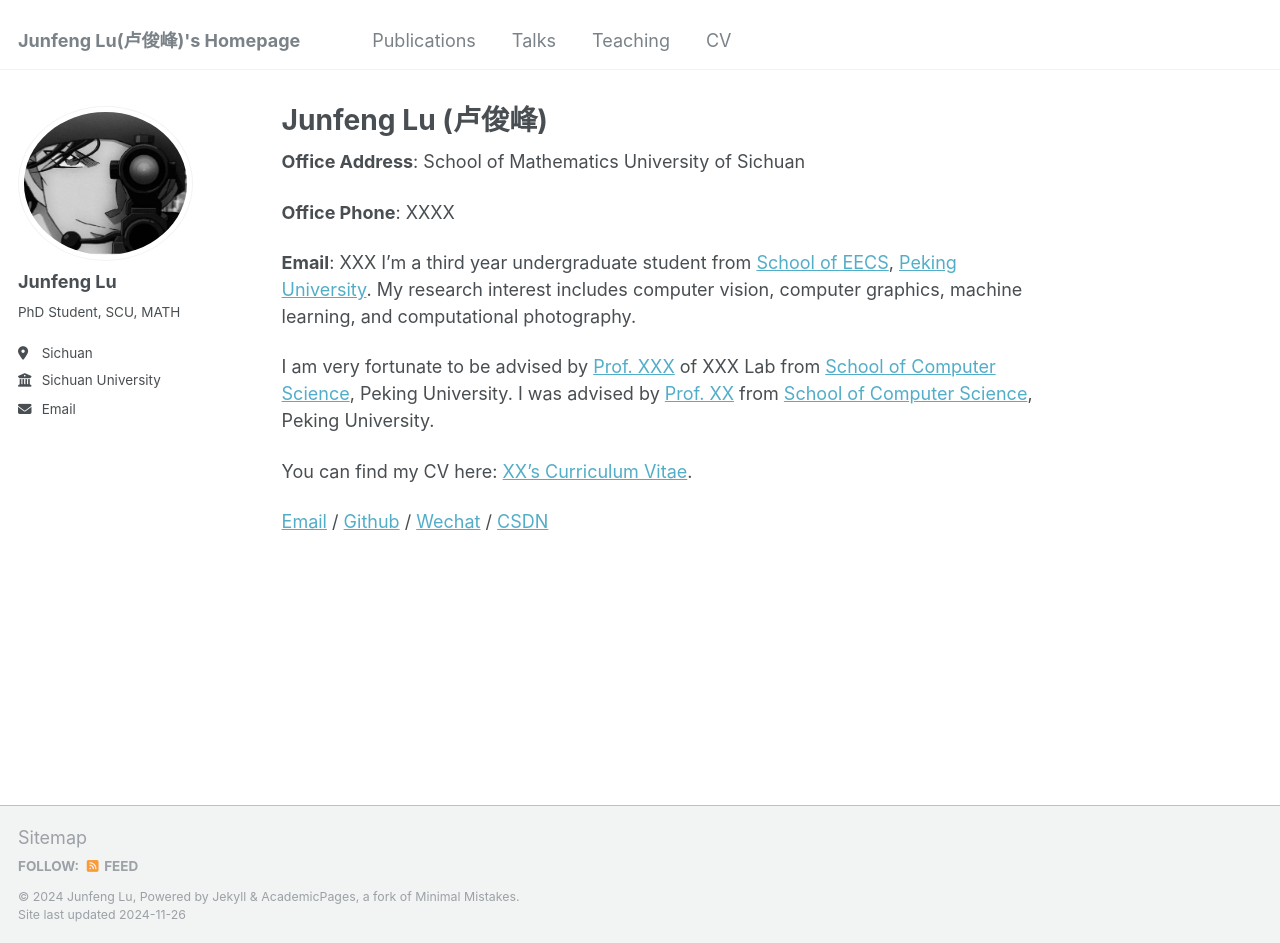
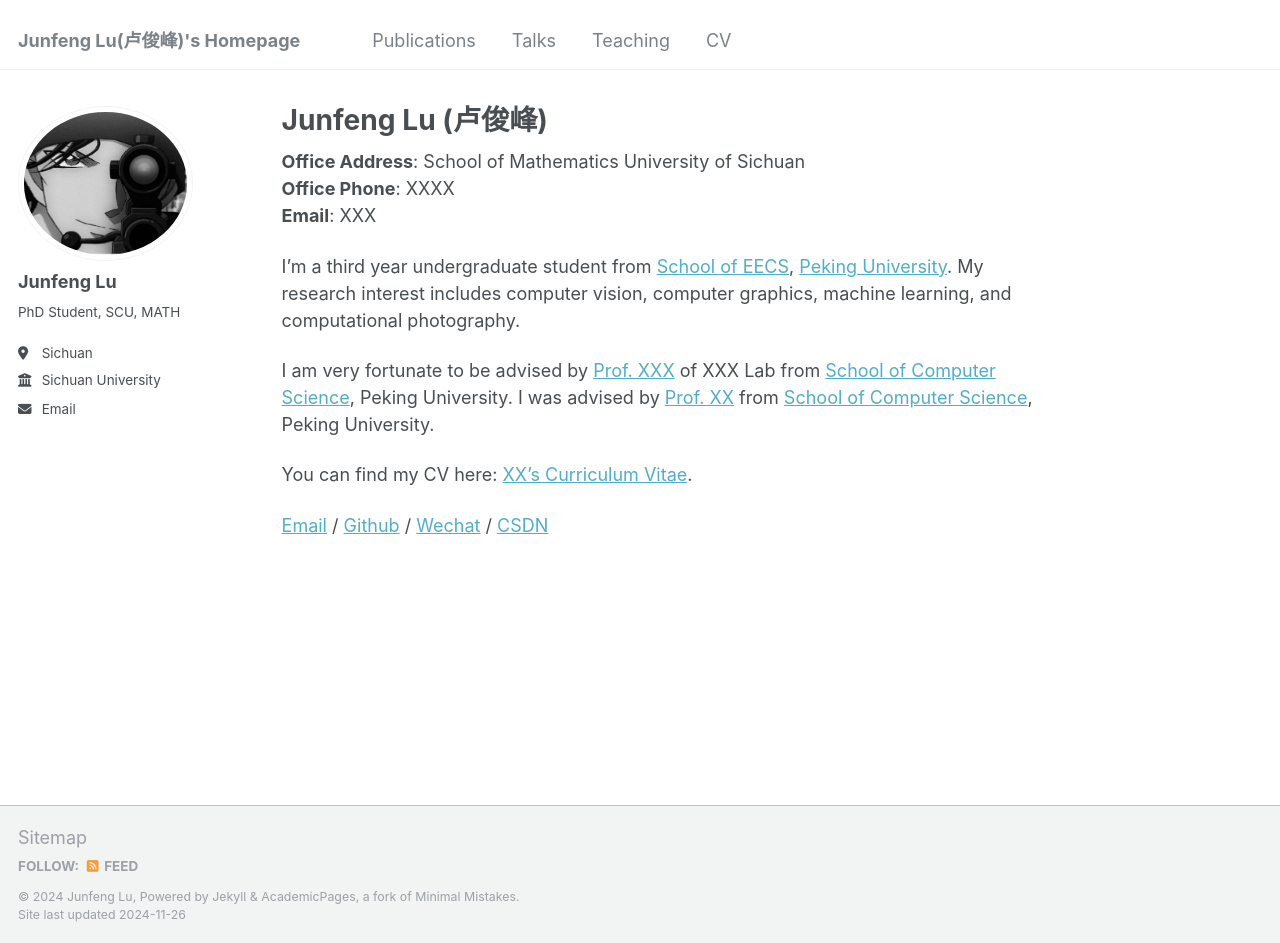
Before and after one commit to JunFengLu1/JunFengLu1.github.io, a Jekyll site: the page built from _pages/about.md, in a window 1280 px wide and 943 px high. Built offline with Jekyll 4.4.1, drawn with Linux system fonts in a browser that asks for light colours.

```diff
--- a/_pages/about.md
+++ b/_pages/about.md
@@ -9,10 +9,10 @@ redirect_from:
 ---
 **Office Address**: School of Mathematics
 University of Sichuan
+**Office Phone**: XXXX
+**Email**: XXX
 
-**Office Phone**: XXXX
 
-**Email**: XXX
 I'm a third year undergraduate student from [School of EECS](https://eecs.pku.edu.cn/), [Peking University](https://www.pku.edu.cn/). My research interest includes computer vision, computer graphics, machine learning, and computational photography.
 
 I am very fortunate to be advised by [Prof. XXX](https://www.XXX.com/) of XXX Lab from [School of Computer Science](https://cs.pku.edu.cn/), Peking University. I was advised by [Prof. XX](https://XXX.pku.edu.cn/) from [School of Computer Science](https://cs.pku.edu.cn/), Peking University.
```
